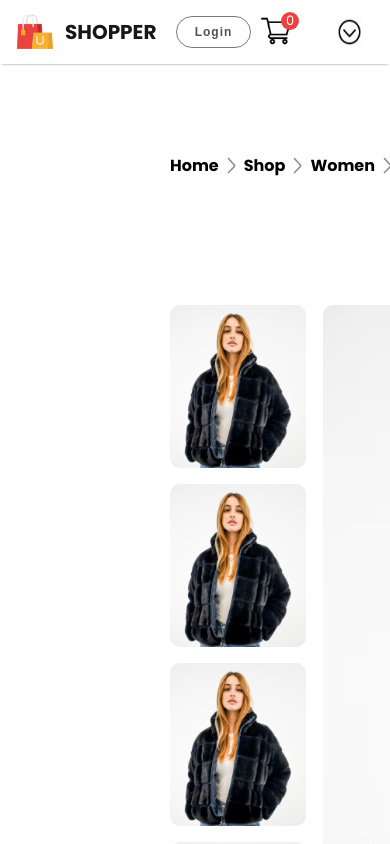
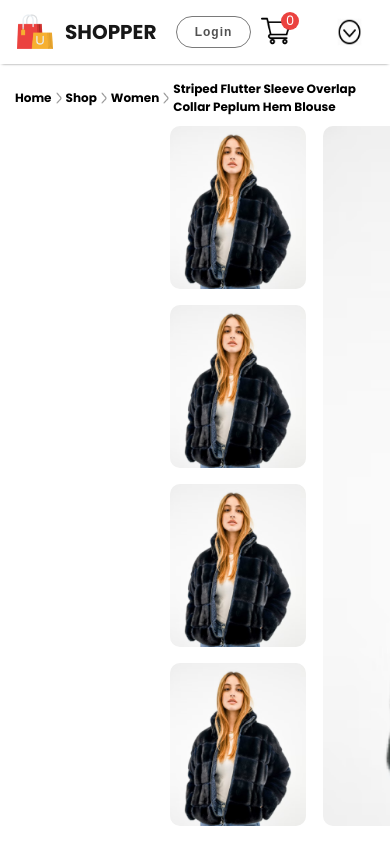
Before and after one commit to p-Limbo1996/E-commerce, a React (Create React App) app: page /product/1 in a window 390 px wide. Shown: the top 844 px of the page. Built offline with nearby package versions, Linux system fonts and the light colour scheme.

Commit message:
update breadcruums css

```diff
--- a/src/Components/Breadcrums/Breadcrums.css
+++ b/src/Components/Breadcrums/Breadcrums.css
@@ -6,4 +6,34 @@
     font-weight: 600;
     margin:40px 170px ;
     text-transform: capitalize;
+    padding-top: 50px;
 }
+
+@media (max-width:1280px) {
+    .breadcrums{
+        gap: 6px;
+        font-size: 15px;
+        margin:30px 110px ;
+        padding-top: 35px;
+    }
+}
+@media (max-width:1024px) {
+    .breadcrums{
+        gap: 6px;
+        font-size: 14px;
+        margin:30px 50px ;
+        padding-top: 30px;
+    }
+    .breadcrums img{
+        width: 6px;
+    }
+}
+@media (max-width:800px) {
+    .breadcrums{
+        gap: 4px;
+        font-size: 12px;
+        margin:10px 15px ;
+        padding-top: 15px;
+        overflow: hidden;
+    }
+}
```
Also changed, not shown: src/pages/LoginSignup.css (+5 -16 lines).
